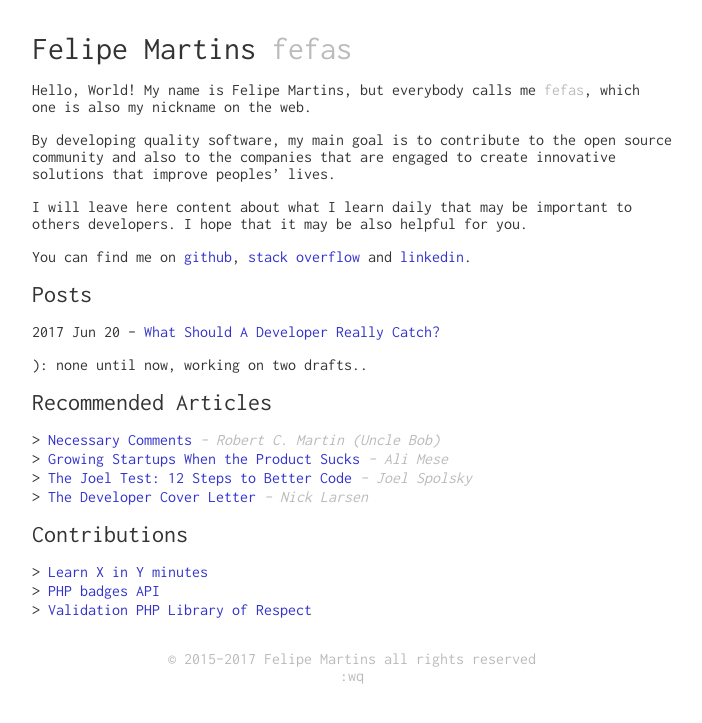
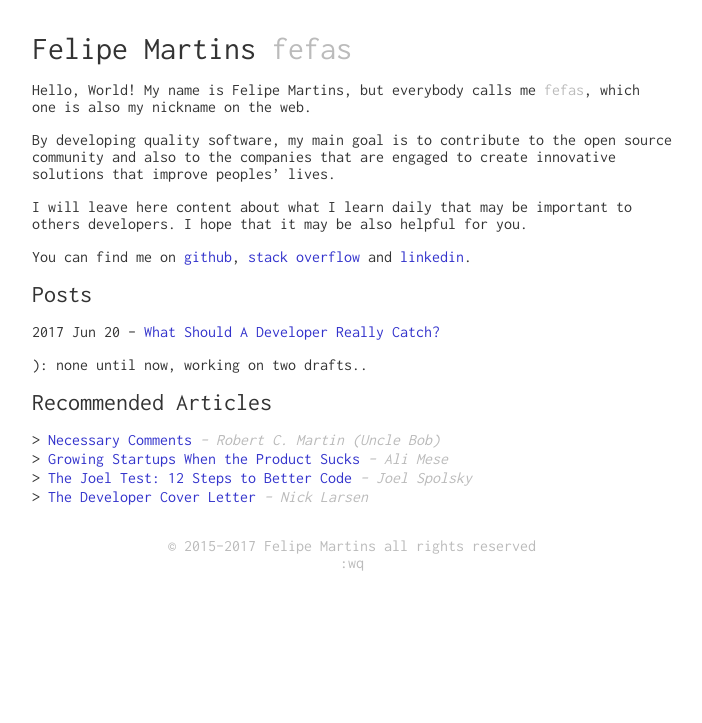
Before and after one commit to fefas/blog.fefas.net, a Jekyll site: the page built from pages/home.md, in a window 1280 px wide. Shown: the top 723 px of the page, without its empty margins (288-990 px from the left). Built offline with Jekyll 4.4.1, drawn with Linux system fonts in a browser that asks for light colours.

Commit message:
Remove Contributions section of home page

```diff
--- a/_data/contributions.json
+++ /dev/null
@@ -1,17 +0,0 @@
-[
-  {
-    "projectName": "Learn X in Y minutes",
-    "projectPage": "https://learnxinyminutes.com/",
-    "myCommitsUrl": "https://github.com/adambard/learnxinyminutes-docs/commits?author=fefas"
-  },
-  {
-    "projectName": "PHP badges API",
-    "projectPage": "https://poser.pugx.org/",
-    "myCommitsUrl": "https://github.com/badges/poser/commits?author=fefas"
-  },
-  {
-    "projectName": "Validation PHP Library of Respect",
-    "projectPage": "http://respect.github.io/Validation/",
-    "myCommitsUrl": "https://github.com/Respect/Validation/commits?author=fefas"
-  }
-]
--- a/pages/home.md
+++ b/pages/home.md
@@ -34,9 +34,3 @@ You can find me on
 {% for article in site.data.recommendedArticles %}
   * [{{ article.title }}]({{ article.url }}) <span class="author">- {{ article.author }}</span>
 {% endfor %}
-
-## Contributions
-
-{% for contribution in site.data.contributions %}
-  * [{{ contribution.projectName }}]({{ contribution.myCommitsUrl }})
-{% endfor %}
```
